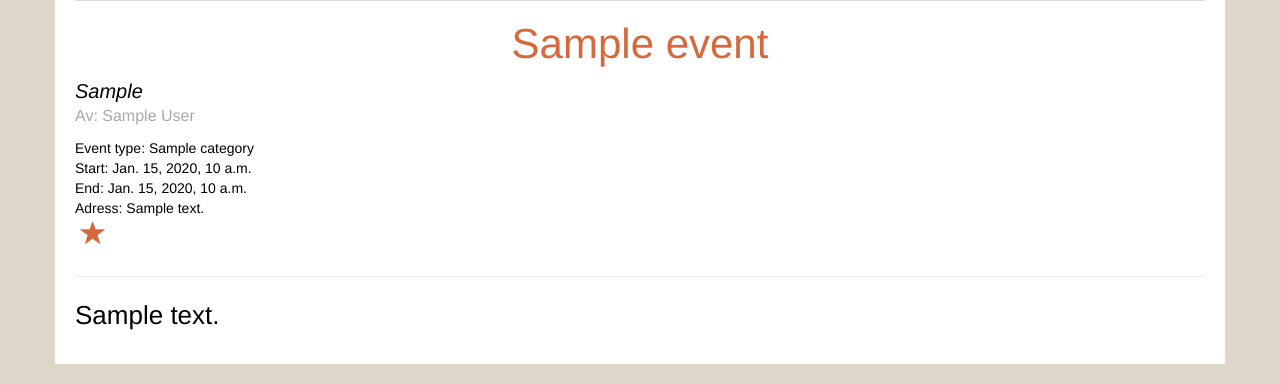
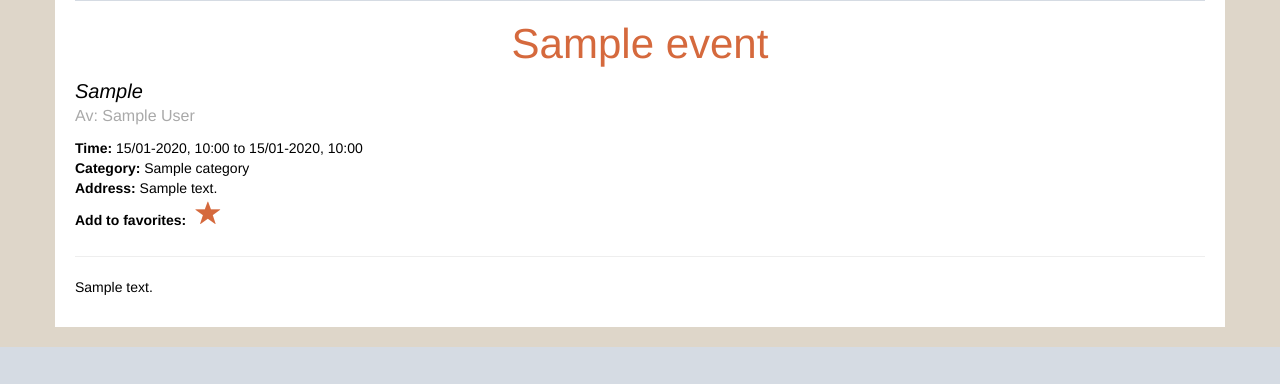
Before and after one commit to Strand94/WhatsMappening, a Django app: page /events/1 in a window 1280 px wide. Shown: the part 934-1318 px from the top of the page. After the commit the page ends 1281 px from the top, so only its background shows below. Run offline with Django 3.2, Linux system fonts and the light colour scheme; a user stored in the database is signed in; tables that the repository leaves empty hold one stand-in row (values such as "Sample post"); grey boxes marked "Sample" are stand-in pictures; some libraries are stand-ins or nearby versions; some web fonts are replaced.

Commit message:
small changes to layout in eventDetail page

```diff
--- a/templates/events/eventDetail.html
+++ b/templates/events/eventDetail.html
@@ -14,9 +14,6 @@
         font-size: 16px;
         color: darkgrey;
     }
-    #event_description {
-        font-size: 26px;
-    }
 
     .invisible-button {
         background-color: Transparent;
@@ -26,6 +23,12 @@
         overflow: hidden;
         outline:none;
         font-size: 25px;
+    }
+    .event_favorite {
+
+    }
+    .star {
+
     }
 
 
@@ -46,26 +49,34 @@
                     <em id="event_ingress">{{ event.ingress }}</em>
 
                     <p id="event_author">Av: {{ event.author.get_full_name }}</p>
-                    Event type:  {{ event.category }}<br>
-                    Start: {{ event.start }}<br>
+                    <div>
+                        <strong>Time: </strong>{{ event.start|date:"d/m-Y" }}, {{ event.start|time:"h:i" }}
                         {% if event.end %}
-                        End: {{ event.start }}<br>
+                            to {{ event.end|date:"d/m-Y" }}, {{ event.end|time:"h:i" }}<br>
                         {% endif %}
+                    </div>
+                    <div>
+                        <strong>Category: </strong>{{ event.category }}<br>
+                    </div>
+                    <div>
                         {% if event.address %}
-                        Adress: {{ event.address }}
+                            <strong>Address: </strong>{{ event.address }}
                         {% endif %}
+                    </div>
                     {% if request.user.is_authenticated %}
+                        <div class="event_favorite">
                             <form action="" method="post">{% csrf_token %}
+                                <strong>Add to favorites: </strong>
                                 {% if is_favorited %}
-                                <button class="invisible-button" style="color:#d5693d;" name="remove_favorite" type="submit" value="{{ event.pk }}"> <span class="glyphicon glyphicon-star" aria-hidden="true"></span></button>
+                                    <button class="invisible-button" style="color:#d5693d;" name="remove_favorite" type="submit" value="{{ event.pk }}"> <span class="glyphicon glyphicon-star star" aria-hidden="true"></span></button>
                                 {% else %}
-                                <button class="invisible-button" name="add_favorite" type="submit" value="{{ event.pk }}"> <span class="glyphicon glyphicon-star-empty" aria-hidden="true"></span></button>
+                                    <button class="invisible-button" name="add_favorite" type="submit" value="{{ event.pk }}"> <span class="glyphicon glyphicon-star-empty star" aria-hidden="true"></span></button>
                                 {% endif %}
                             </form>
+                        </div>
                     {% endif %}
-
                     <hr>
-                    <p id="event_description">{{ event.description }}</p>
+                    <p>{{ event.description|linebreaks }}</p>
 
                 </div>
             </div>
```
Lines whose indentation alone changed are shown as unchanged.
